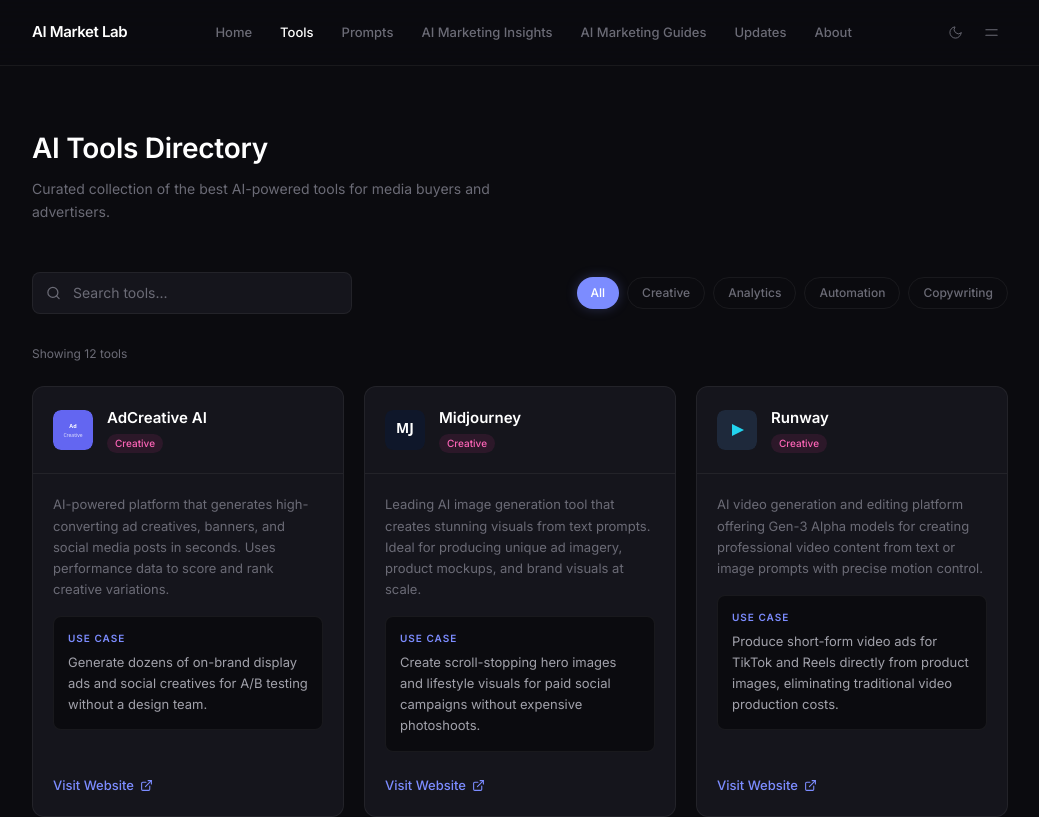
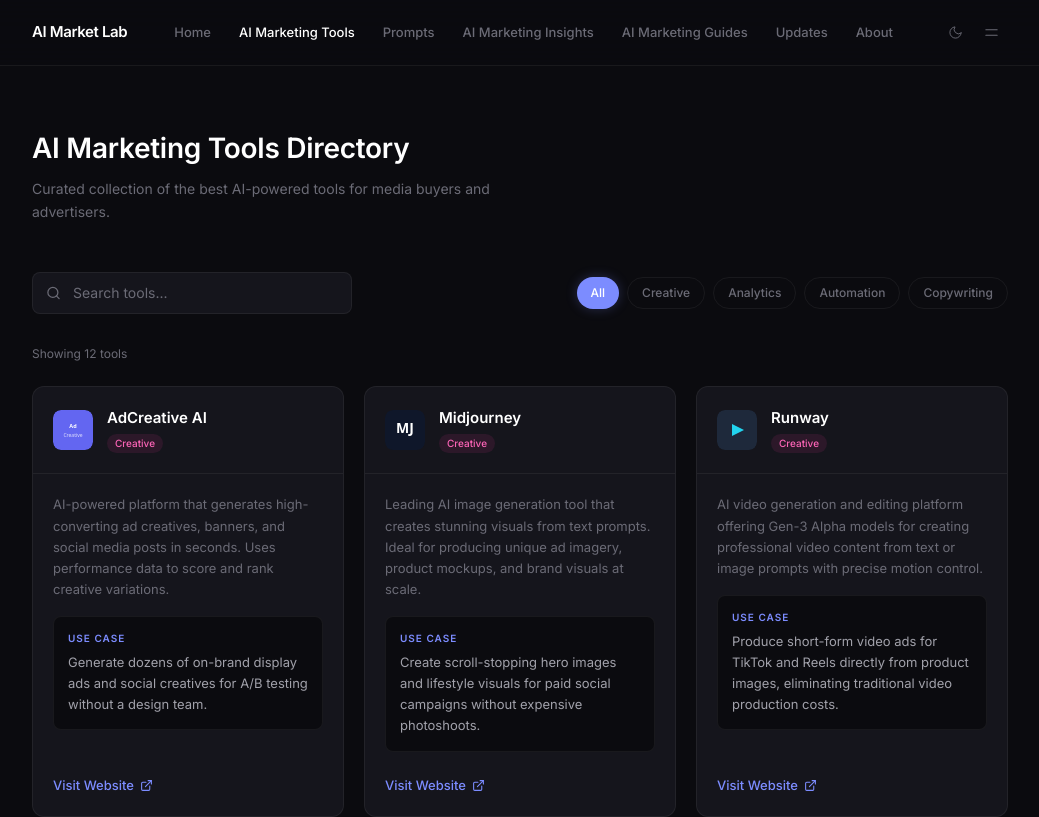
Before and after one commit to shubhamunavane/ai-marketing-lab, a Next.js app: page /tools in a window 1280 px wide. Shown: the top 817 px of the page, without its empty margins (120-1159 px from the left). Built offline with nearby package versions, Linux system fonts and the light colour scheme.

Commit message:
Standardize naming to 'AI Marketing Tools' across navbar, footer, pages, breadcrumb, and quiz

```diff
--- a/app/about/page.tsx
+++ b/app/about/page.tsx
@@ -40,7 +40,7 @@ export default function AboutPage() {
           <div className="grid gap-4 sm:grid-cols-3">
             {[
               {
-                title: "AI Tools",
+                title: "AI Marketing Tools",
                 desc: "Reviews and breakdowns of the best AI tools for ad creatives, copy, targeting, and analytics.",
               },
               {
--- a/app/blog/[slug]/page.tsx
+++ b/app/blog/[slug]/page.tsx
@@ -43,7 +43,7 @@ export async function generateMetadata({
 
 const categoryLabels: Record<string, { label: string; href: string }> = {
   insights: { label: "AI Marketing Insights", href: "/insights" },
-  tools: { label: "AI Tools", href: "/tools" },
+  tools: { label: "AI Marketing Tools", href: "/tools" },
   guides: { label: "AI Marketing Guides", href: "/guides" },
   updates: { label: "AI Updates", href: "/updates" },
   prompts: { label: "AI Prompts", href: "/prompts" },
--- a/app/insights/page.tsx
+++ b/app/insights/page.tsx
@@ -9,7 +9,7 @@ const categoryMeta: Record<string, { title: string; description: string }> = {
       "In-depth analysis of AI tools, strategies, and trends for marketers and media buyers.",
   },
   tools: {
-    title: "AI Tools Articles",
+    title: "AI Marketing Tools Articles",
     description:
       "Reviews, comparisons, and deep dives into the best AI tools for advertisers.",
   },
--- a/app/page.tsx
+++ b/app/page.tsx
@@ -41,7 +41,7 @@ export default function Home() {
 
         {/* AI Tools */}
         {tools.length > 0 && (
-          <HomeSection title="AI Tools" href="/insights?category=tools" delay={0.05}>
+          <HomeSection title="AI Marketing Tools" href="/insights?category=tools" delay={0.05}>
             <div className="grid gap-5 sm:grid-cols-2 lg:grid-cols-3">
               {tools.map((post) => (
                 <PostCard key={post.slug} {...post} />
--- a/app/quiz/QuizClient.tsx
+++ b/app/quiz/QuizClient.tsx
@@ -77,7 +77,7 @@ function getResult(score: number): Result {
       description:
         "You're just getting started with AI in marketing. There's huge potential to gain a competitive edge by adopting AI tools now.",
       recommendations: [
-        { label: "Start with our AI Tools Directory", href: "/tools" },
+        { label: "Start with our AI Marketing Tools Directory", href: "/tools" },
         { label: "Read our beginner guides", href: "/guides" },
       ],
     };
--- a/app/tools/page.tsx
+++ b/app/tools/page.tsx
@@ -3,7 +3,7 @@ import { allTools } from "@/lib/tools";
 import ToolsDirectory from "@/components/ToolsDirectory";
 
 export const metadata: Metadata = {
-  title: "AI Tools Directory",
+  title: "AI Marketing Tools Directory",
   description:
     "Discover the best AI tools for media buyers and advertisers. Browse creative, analytics, automation, and copywriting tools to supercharge your campaigns.",
 };
@@ -13,7 +13,7 @@ export default function ToolsPage() {
     <div className="mx-auto max-w-5xl px-6 py-16">
       <div className="mb-12">
         <h1 className="heading-section mb-3 text-[var(--color-foreground)]">
-          AI Tools Directory
+          AI Marketing Tools Directory
         </h1>
         <p className="max-w-lg text-sm leading-relaxed text-[var(--color-muted)]">
           Curated collection of the best AI-powered tools for media buyers and
--- a/components/Footer.tsx
+++ b/components/Footer.tsx
@@ -24,7 +24,7 @@ export default function Footer() {
               <ul className="space-y-2.5">
                 {[
                   { href: "/insights", label: "AI Marketing Insights" },
-                  { href: "/tools", label: "Tools" },
+                  { href: "/tools", label: "AI Marketing Tools" },
                   { href: "/guides", label: "AI Marketing Guides" },
                   { href: "/updates", label: "Updates" },
                   { href: "/prompts", label: "Prompts" },
--- a/components/Navbar.tsx
+++ b/components/Navbar.tsx
@@ -60,7 +60,7 @@ export default function Navbar() {
 
   const links = [
     { href: "/", label: "Home" },
-    { href: "/tools", label: "Tools" },
+    { href: "/tools", label: "AI Marketing Tools" },
     { href: "/prompts", label: "Prompts" },
     { href: "/insights", label: "AI Marketing Insights" },
     { href: "/guides", label: "AI Marketing Guides" },
```
